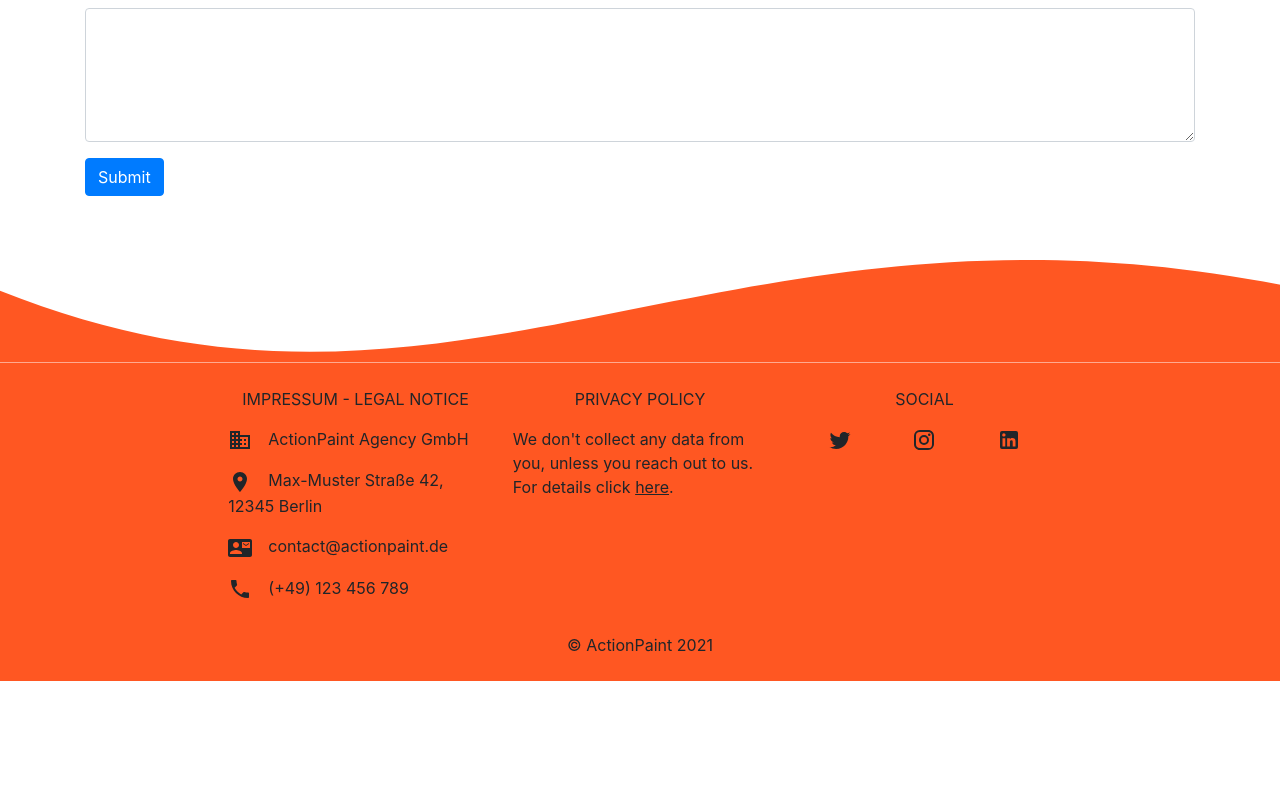
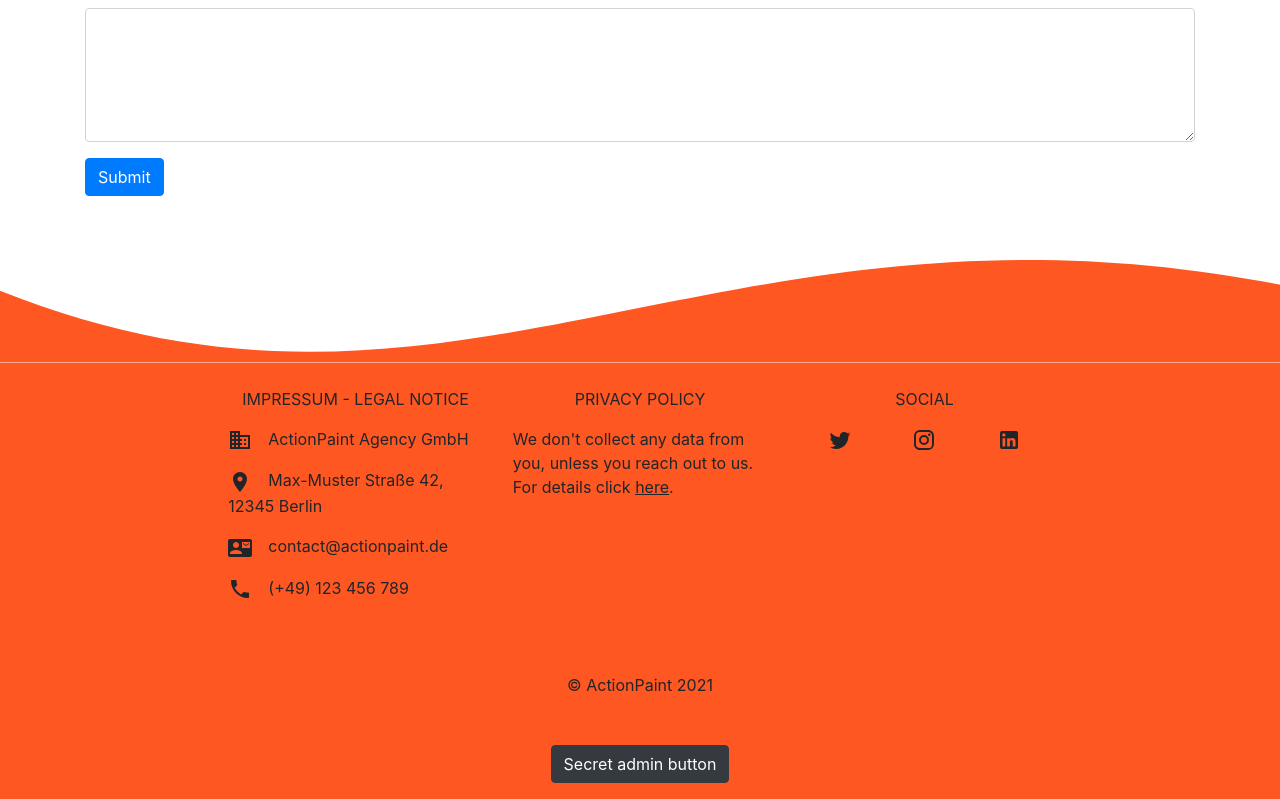
Before and after one commit to F1nnM/ActionPaint, a React (Create React App) app in the folder frontend/: page / in a window 1280 px wide. Shown: the part 4365-5164 px from the top of the page. Before the commit the page ends 5046 px from the top, so only its background shows below. Built offline with nearby package versions, Linux system fonts and the light colour scheme.

Commit message:
Added AdminPanel functionality

```diff
--- /dev/null
+++ b/frontend/src/AdminPanel.js
@@ -0,0 +1,10 @@
+function AdminPanel({ switchToWeb }) {
+  return (
+    <>
+      <span>Admin stuff goes here</span>
+      <button onClick={switchToWeb}>Go back</button>
+    </>
+  );
+}
+
+export default AdminPanel;
--- a/frontend/src/App.js
+++ b/frontend/src/App.js
@@ -1,75 +1,15 @@
-import { Col, Container, Row } from "react-bootstrap";
-import ExampleSection from "./components/ExampleSection";
-import Playground from "./components/Playground";
-import AboutUs from "./components/AboutUs";
-import PlaygroundComponent from "./components/PlaygroundComponent";
-import Footer from "./components/Footer";
-import FAQ from "./components/FAQ";
-import WhatWeDo from "./components/WhatWeDo";
-import Navbar from "./components/Navbar";
-import Contact from "./components/Contact";
-import SectionFrame from "./components/SectionFrame";
-
-import styles from "./App.module.css";
-
-import "bootstrap/dist/css/bootstrap.min.css";
-import TitleScreen from "./components/TitleScreen";
-
-var sections = [
-  {
-    title: "Example Section",
-    component: <ExampleSection />
-  },
-  {
-    title: "Playground",
-    component:
-    <Playground name="Lorem">
-      <PlaygroundComponent />
-    </Playground>
-  },
-  {
-    title: "About Us",
-    component: <AboutUs />
-  },
-  {
-    title: "What We Do",
-    component: <WhatWeDo />
-  },
-  {
-    title: "FAQ",
-    component: <FAQ />
-  },
-  {
-    title: "Contact Us",
-    component: <Contact />
-  }
-]
+import { useState } from "react"
+import AdminPanel from "./AdminPanel";
+import Website from "./Website"
 
 function App() {
-  return (
-    <Container fluid className={styles.app + " px-0"}>
-      {/* Navbar component goes here */}
-      <Navbar />
 
-      <Row className="mb-5">
-        <Col>
-          <TitleScreen/>
-        </Col>
-      </Row>
+  const [adminMode, setAdminMode] = useState(false)
 
-      {/* Each section: */}
-      <Row>
-        <Col>
-          {sections.map((section) => (
-            <SectionFrame title={section.title}>
-              {section.component}
-            </SectionFrame>
-          ))}
-        </Col>
-      </Row>
-      <Footer />
-    </Container>
-  );
+  if (adminMode)
+    return <AdminPanel switchToWeb={_ => setAdminMode(false)} />
+  else
+    return <Website switchToAdmin={_ => setAdminMode(true)} />
 }
 
 export default App;
--- /dev/null
+++ b/frontend/src/Website.js
@@ -0,0 +1,75 @@
+import { Col, Container, Row } from "react-bootstrap";
+import ExampleSection from "./components/ExampleSection";
+import Playground from "./components/Playground";
+import AboutUs from "./components/AboutUs";
+import PlaygroundComponent from "./components/PlaygroundComponent";
+import Footer from "./components/Footer";
+import FAQ from "./components/FAQ";
+import WhatWeDo from "./components/WhatWeDo";
+import Navbar from "./components/Navbar";
+import Contact from "./components/Contact";
+import SectionFrame from "./components/SectionFrame";
+
+import styles from "./Website.module.css";
+
+import "bootstrap/dist/css/bootstrap.min.css";
+import TitleScreen from "./components/TitleScreen";
+
+var sections = [
+  {
+    title: "Example Section",
+    component: <ExampleSection />
+  },
+  {
+    title: "Playground",
+    component:
+      <Playground name="Lorem">
+        <PlaygroundComponent />
+      </Playground>
+  },
+  {
+    title: "About Us",
+    component: <AboutUs />
+  },
+  {
+    title: "What We Do",
+    component: <WhatWeDo />
+  },
+  {
+    title: "FAQ",
+    component: <FAQ />
+  },
+  {
+    title: "Contact Us",
+    component: <Contact />
+  }
+]
+
+function Website({ switchToAdmin }) {
+  return (
+    <Container fluid className={styles.app + " px-0"}>
+      {/* Navbar component goes here */}
+      <Navbar />
+
+      <Row className="mb-5">
+        <Col>
+          <TitleScreen />
+        </Col>
+      </Row>
+
+      {/* Each section: */}
+      <Row>
+        <Col>
+          {sections.map((section) => (
+            <SectionFrame title={section.title}>
+              {section.component}
+            </SectionFrame>
+          ))}
+        </Col>
+      </Row>
+      <Footer switchToAdmin={switchToAdmin}/>
+    </Container>
+  );
+}
+
+export default Website;
--- a/frontend/src/components/Footer.js
+++ b/frontend/src/components/Footer.js
@@ -1,4 +1,4 @@
-import { Col, Container, Row } from "react-bootstrap";
+import { Col, Container, Row, Button } from "react-bootstrap";
 
 import styles from './Footer.module.css'
 
@@ -11,7 +11,7 @@ import Business from '@material-ui/icons/Business';
 import LocationOn from '@material-ui/icons/LocationOn';
 import React from "react";
 
-function Footer() {
+function Footer({ switchToAdmin }) {
   return (
     <React.Fragment>
       <Container fluid className={styles.footerLeadIn}>
@@ -66,9 +66,14 @@ function Footer() {
           <Col md lg={1} xl={2} />
         </Row>
 
-        <Row className="py-2">
+        <Row className="py-5">
           <Col className="text-center">
             <span>&copy; ActionPaint 2021</span>
+          </Col>
+        </Row>
+        <Row>
+          <Col className="text-center">
+            <Button onClick={switchToAdmin} variant="dark">Secret admin button</Button>
           </Col>
         </Row>
       </Container>
```
Also changed, not shown: frontend/src/Website.module.css (renamed from frontend/src/App.module.css), 1 other file (tests, documents, lock files or other folders).
